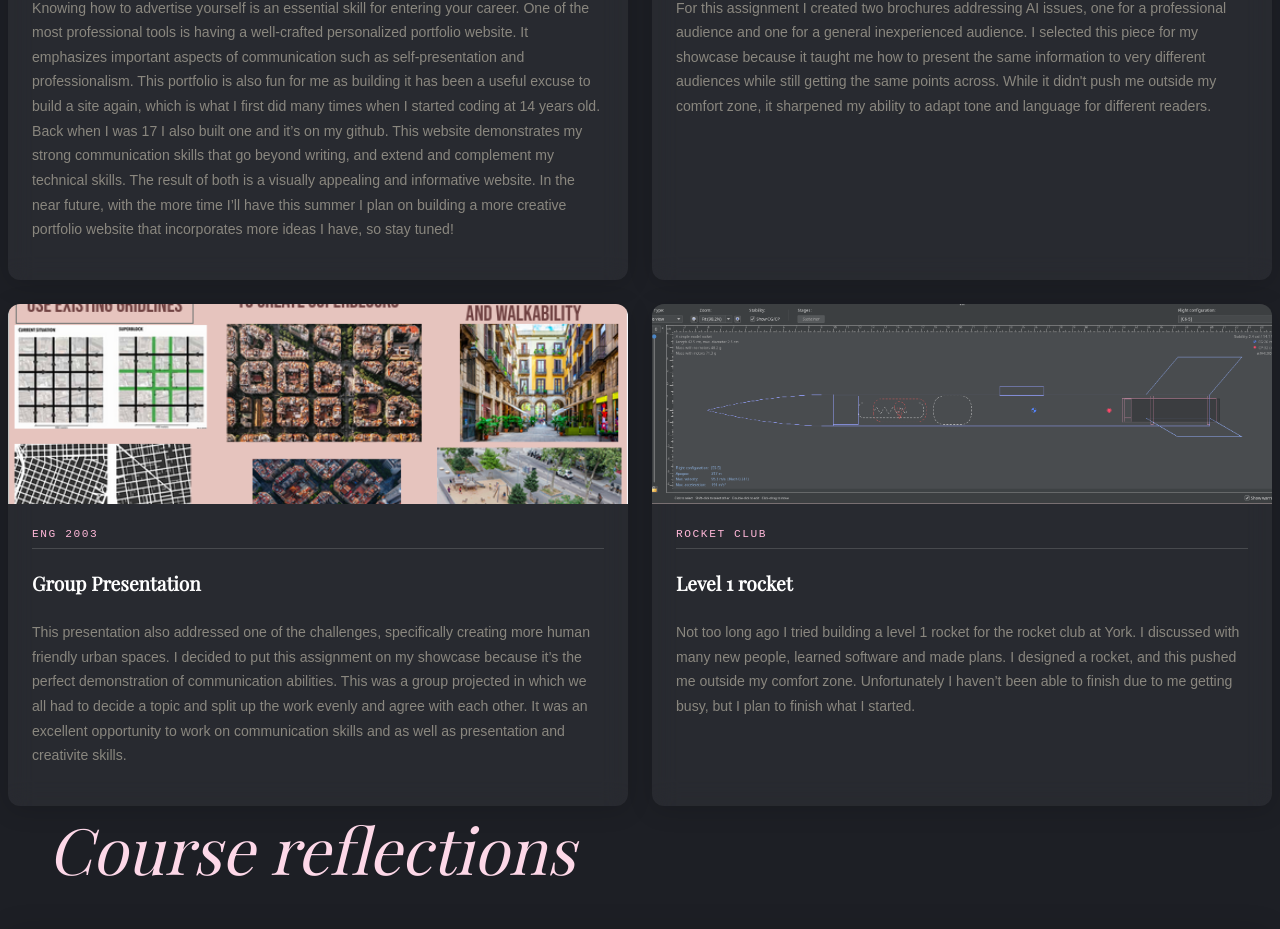
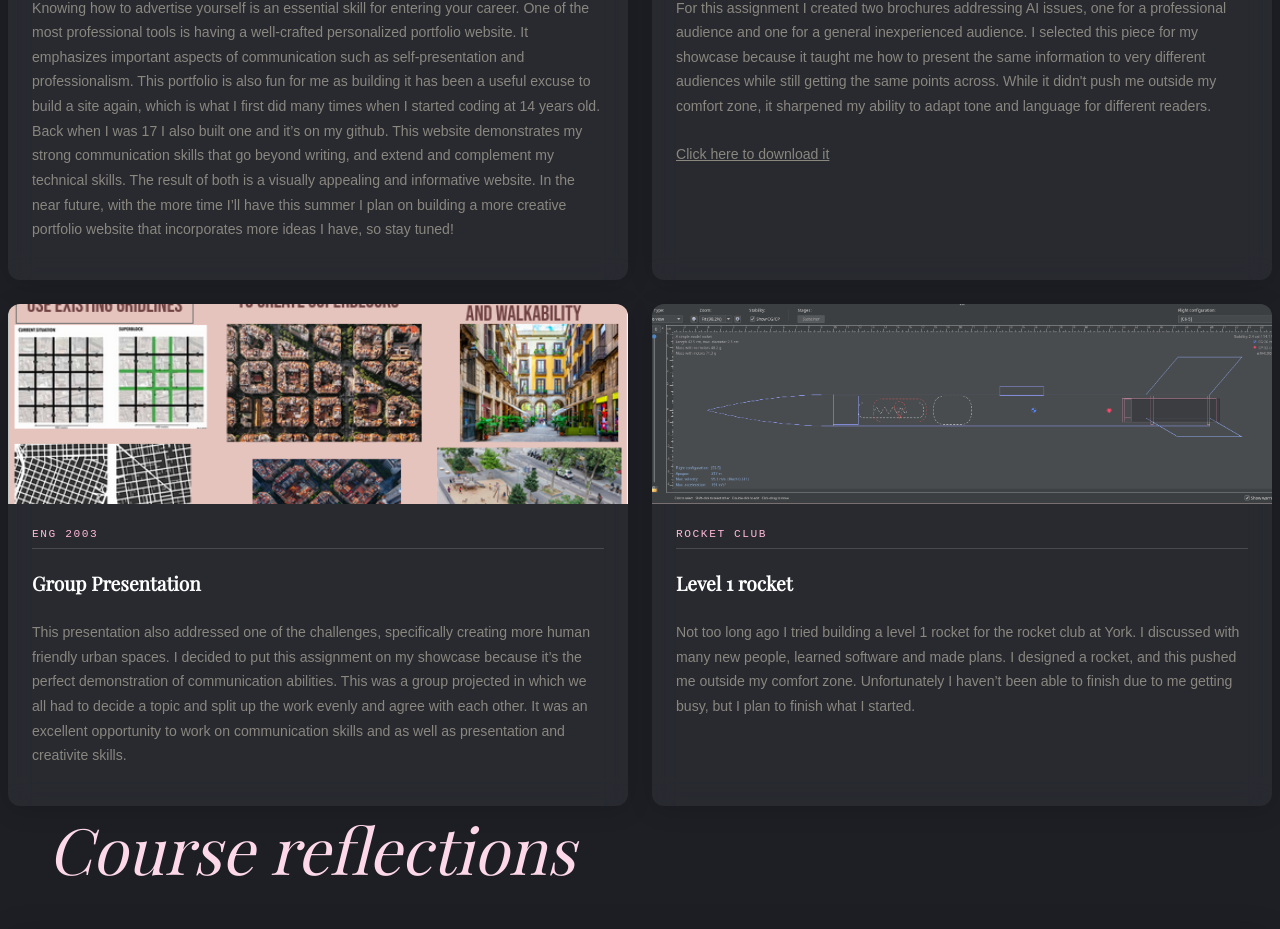
Before and after one commit to Dapwin12345/portfolio-TWO.github.io, a plain HTML site: page index.html in a window 1280 px wide. Shown: the part 2015-2944 px from the top of the page. Drawn offline with nearby package versions, Linux system fonts and the light colour scheme; a web font is replaced by a local one.

Commit message:
Update index.html
added brochure download link

```diff
--- a/index.html
+++ b/index.html
@@ -168,6 +168,7 @@
         while still getting the same points across.
         While it didn't push me outside my comfort zone, it sharpened my ability to adapt tone and language
         for different readers.</p>
+        <a href="borchureeng2003.pdf" class="subtext" download> Click here to download it </a>
     </div>
   </div>
 
```
